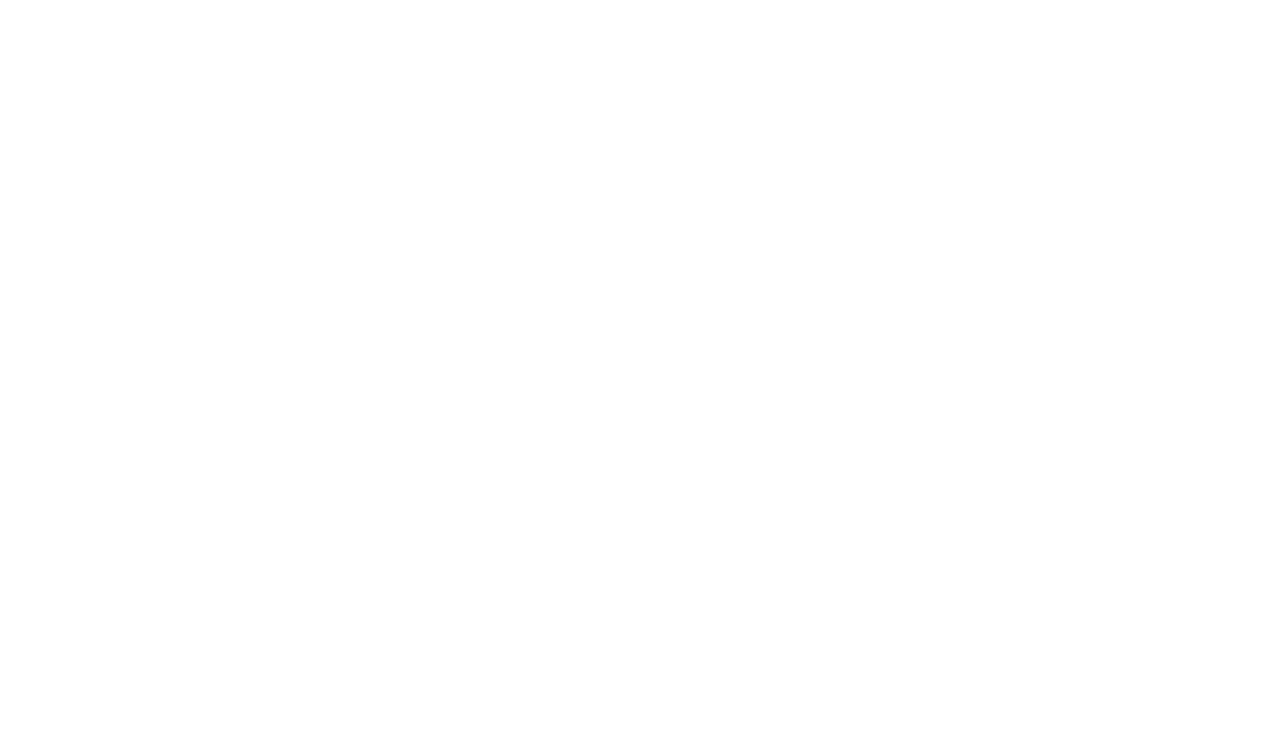
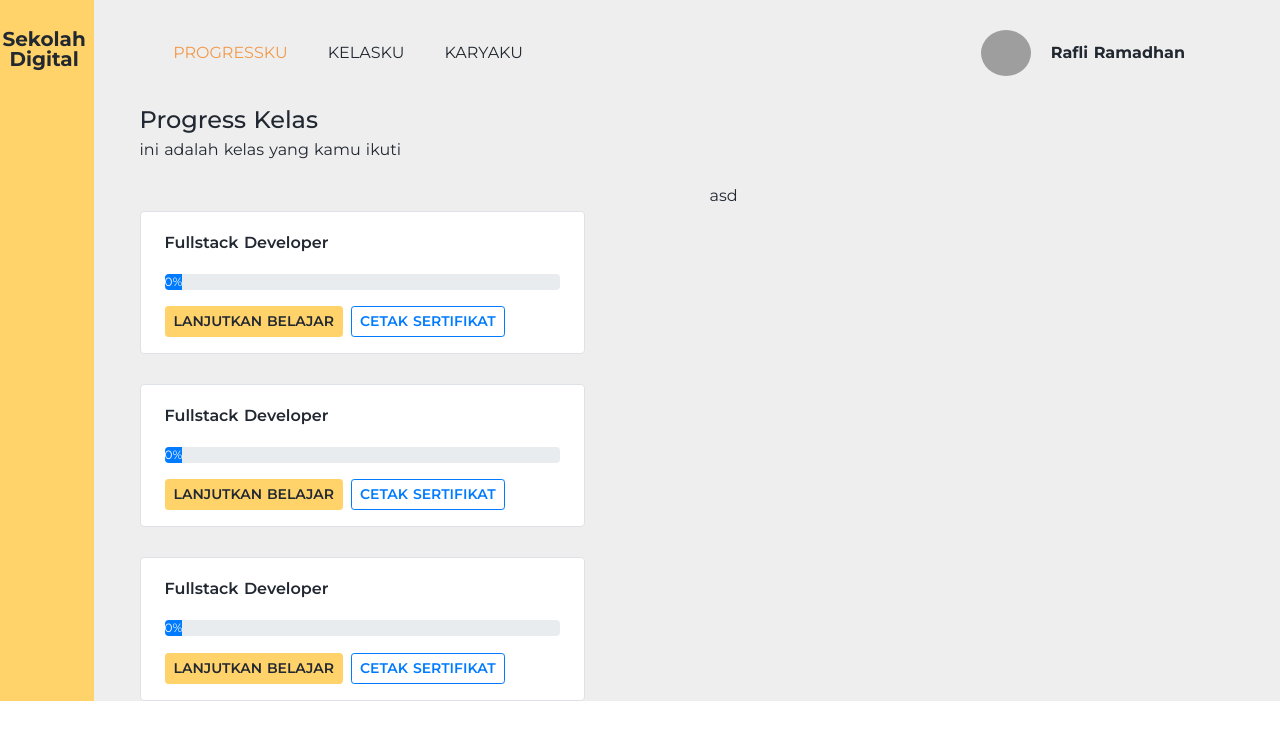
Before and after one commit to SekolahDigital/course, a Nuxt app: page /dashboard in a window 1280 px wide. Before the commit this address had no page. Shown: the top 740 px of the page. Built offline with nearby package versions, Linux system fonts and the light colour scheme; grey boxes are pictures that could not be loaded.

Commit message:
app - add dashboard

```diff
--- a/assets/style.css
+++ b/assets/style.css
@@ -23,8 +23,11 @@
 }
 .btn-dark {
   background-color: #ffd369!important;
-  border-color: #ffd369;
+  border-color: #ffd369!important;
   color: #222831;
+}
+.bg-primary{
+  background-color: #ffd369!important;
 }
 .kategori-button > button {
   font-weight: 600;
--- a/components/Navbar.vue
+++ b/components/Navbar.vue
@@ -42,7 +42,7 @@
           </li>
         </ul>
       </div>
-    </nav>
+   </nav>
 </template>
 
 <script>
--- /dev/null
+++ b/pages/dashboard.vue
@@ -0,0 +1,87 @@
+<template>
+  <main id="app">
+    <section>
+        <div class="row">
+          <div class="col-1 bg-primary" style="min-height:625px">
+            <div class="text-center">
+              <router-link class="navbar-brand" to="/dashboard">
+                <h5 class="font-weight-bold mt-4" style="line-height:20px;color:#222831;margin-right:-25px">Sekolah<br>Digital</h5>
+              </router-link>
+            </div>
+          </div>
+          <div class="col-11">
+            <nav class="navbar navbar-expand-lg navbar-dark" style="z-index:99 !important;margin-left:-20px">
+              <div class="collapse navbar-collapse" id="navbarNav">
+                <ul class="navbar-nav ml-5">
+                  <li class="nav-item">
+                    <router-link class="nav-link" active-class="active" to="/dashboard">PROGRESSKU</router-link>
+                  </li>
+                  <li class="nav-item">
+                    <router-link class="nav-link" active-class="active" to="/dashboard/kelasku">KELASKU</router-link>
+                  </li>
+                  <li class="nav-item">
+                    <router-link class="nav-link" active-class="active" to="/dashboard/karyaku">KARYAKU</router-link>
+                  </li>
+                  <li class="nav-item login-nav" style="margin-right:90px">
+                    <div class="row">
+                      <img src="https://scontent-xsp1-2.cdninstagram.com/v/t51.2885-15/e35/67632001_475641503272345_8035766879171348296_n.jpg?_nc_ht=scontent-xsp1-2.cdninstagram.com&_nc_cat=101&_nc_ohc=pT7e4dXl_bwAX-4PSrh&tp=1&oh=dac6f5829afcb9a26e12fdd177c42907&oe=5FFF5AE3" alt="" class="rounded-circle img-fluid" width="50">
+                      <p
+                        class="nav-link font-weight-bold my-0"
+                        active-class="active"
+                        to="/login"
+                      >Rafli Ramadhan</p>
+                    </div>
+                  </li>
+                </ul>
+              </div>
+            </nav>
+            <section>
+              <div class="container">
+                <h4 class="mb-0">Progress Kelas</h4>
+                <p>ini adalah kelas yang kamu ikuti</p>
+                <div class="row">
+                  <div class="col-5">
+                    <div class="item-kelas py-2 pb-3 border bg-white rounded px-4" v-for="kelas in 3" :key="kelas.index">
+                      <p class="mb-2 py-2 font-weight-600">Fullstack Developer</p>
+                      <div class="progress mb-3">
+                        <div
+                          class="progress-bar"
+                          role="progressbar"
+                          aria-valuemin="0"
+                          aria-valuemax="100"
+                        >0%</div>
+                      </div>
+                      <router-link
+                        to="kelas"
+                        class="btn mr-2 btn-sm btn-dark font-weight-600"
+                      >LANJUTKAN BELAJAR</router-link>
+                      <span>
+                        <router-link to="asd"
+                          class="btn btn-sm btn-outline-primary font-weight-600"
+                        >CETAK SERTIFIKAT</router-link>
+                      </span>
+                    </div>
+                  </div>
+                  <div class="col-1"></div>
+                  <div class="col-5">
+                    asd
+                  </div>
+                </div>
+              </div>
+            </section>
+            </div>
+          </div>
+    </section>
+  </main>
+</template>
+
+<script>
+import "~/assets/style.css"
+export default {
+
+}
+</script>
+
+<style>
+
+</style>
--- a/pages/roadmap.vue
+++ b/pages/roadmap.vue
@@ -46,6 +46,7 @@
 </template>
 
 <script>
+import "~/assets/style.css"
 export default {
 
 }
```
